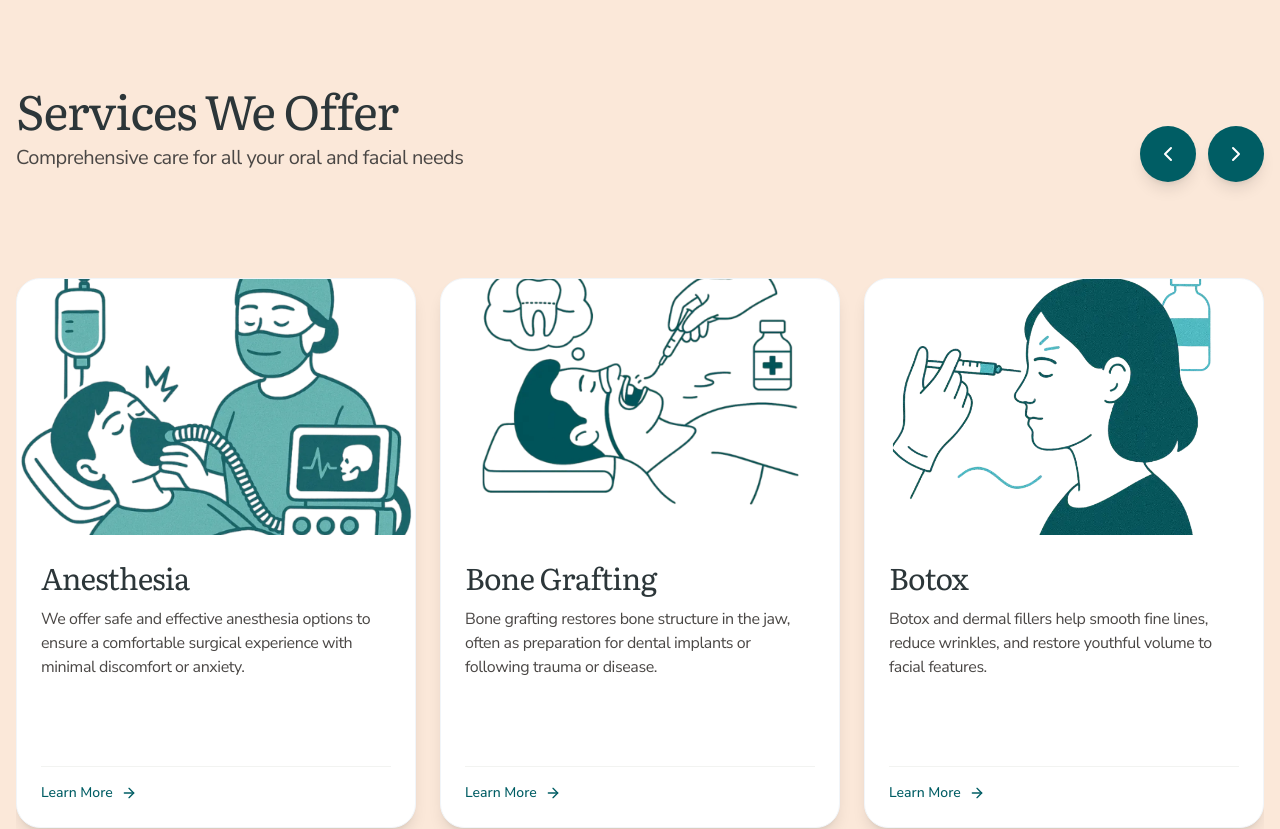
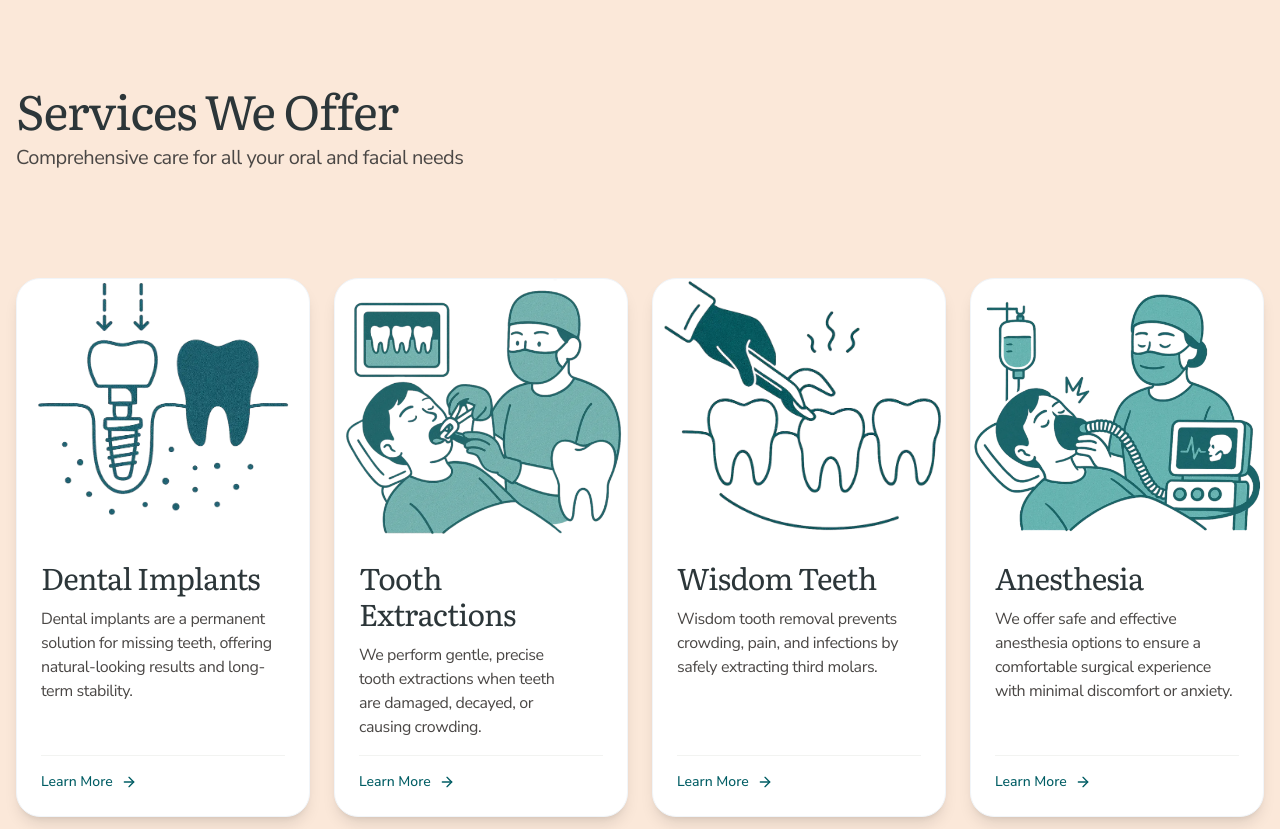
Before and after one commit to glulu4/joey-fsc, a Next.js app: page / in a window 1280 px wide. Shown: the part 2680-3509 px from the top of the page. Built offline with nearby package versions, Linux system fonts and the light colour scheme; no server answers.

Commit message:
grid on desktop

```diff
--- a/src/components/landing/HorzontilSlider.tsx
+++ b/src/components/landing/HorzontilSlider.tsx
@@ -7,6 +7,27 @@ import BodyText from "../ui/BodyText";
 import {serviceHrefMap} from "@/lib/service-href-map";
 
 export const services = [
+    {
+        name: "Dental Implants",
+        img: "/images/services/implant/implants.webp",
+        slug: "dental-implants",
+        href: serviceHrefMap["dental-implants"],
+        description: "Dental implants are a permanent solution for missing teeth, offering natural-looking results and long-term stability.",
+    },
+    {
+        name: "Tooth Extractions",
+        img: "/images/services/tooth-extract/tooth-extract.webp",
+        slug: "extractions",
+        href: serviceHrefMap["tooth-extractions"],
+        description: "We perform gentle, precise tooth extractions when teeth are damaged, decayed, or causing crowding.",
+    },
+    {
+        name: "Wisdom Teeth",
+        img: "/images/services/wisdom/wisdom-tooth.webp",
+        slug: "wisdom-teeth-removal",
+        href: serviceHrefMap["wisdom-teeth-removal"],
+        description: "Wisdom tooth removal prevents crowding, pain, and infections by safely extracting third molars.",
+    },
     {
         name: "Anesthesia",
         img: "/images/services/anesthesia/anesthesia.webp",
@@ -43,13 +64,6 @@ export const services = [
         description: "Genioplasty enhances the chin's shape and projection to create facial balance and improve appearance or function.",
     },
     {
-        name: "Dental Implants",
-        img: "/images/services/implant/implants.webp",
-        slug: "dental-implants",
-        href: serviceHrefMap["dental-implants"],
-        description: "Dental implants are a permanent solution for missing teeth, offering natural-looking results and long-term stability.",
-    },
-    {
         name: "Oral Pathology",
         img: "/images/services/oral-pathology/oral-pathology.webp",
         slug: "oral-pathology",
@@ -76,20 +90,6 @@ export const services = [
         slug: "tmj-disorder",
         href: serviceHrefMap["tmj-disorder"],
         description: "TMJ treatment relieves jaw pain, stiffness, and clicking caused by temporomandibular joint disorders.",
-    },
-    {
-        name: "Tooth Extractions",
-        img: "/images/services/tooth-extract/tooth-extract.webp",
-        slug: "extractions",
-        href: serviceHrefMap["tooth-extractions"],
-        description: "We perform gentle, precise tooth extractions when teeth are damaged, decayed, or causing crowding.",
-    },
-    {
-        name: "Wisdom Teeth",
-        img: "/images/services/wisdom/wisdom-tooth.webp",
-        slug: "wisdom-teeth-removal",
-        href: serviceHrefMap["wisdom-teeth-removal"],
-        description: "Wisdom tooth removal prevents crowding, pain, and infections by safely extracting third molars.",
     },
 ];
 
@@ -133,7 +133,7 @@ export default function HorizontalSlider() {
                         Comprehensive care for all your oral and facial needs
                     </BodyText>
                 </div>
-                <div className="items-center gap-3 hidden sm:flex">
+                <div className="items-center gap-3 hidden sm:flex md:hidden">
                     <button
                         onClick={() => handleScroll(-itemWidth)}
                         className="w-12 h-12 md:w-14 md:h-14 rounded-full bg-primary-teal hover:bg-primaryCyan flex items-center justify-center shadow-lg transition-all duration-300 hover:shadow-xl hover:scale-105"
@@ -151,7 +151,7 @@ export default function HorizontalSlider() {
 
             <div
                 ref={containerRef}
-                className="w-full overflow-x-auto scroll-smooth snap-x snap-mandatory flex gap-6 py-6 scrollbar-hide"
+                className="w-full overflow-x-auto scroll-smooth snap-x snap-mandatory flex gap-6 py-6 scrollbar-hide md:overflow-visible md:grid md:grid-cols-2 lg:grid-cols-3 xl:grid-cols-4 md:max-w-7xl"
                 style={{
                     scrollbarWidth: 'none',
                     msOverflowStyle: 'none',
@@ -161,11 +161,11 @@ export default function HorizontalSlider() {
                     <a
                         href={item.href}
                         key={idx}
-                        className="group bg-white snap-center shrink-0 rounded-3xl shadow-lg transition-all duration-300 flex flex-col overflow-hidden border border-slate-100 hover:border-primary-teal hover:-translate-y-2 hover:scale-[1.02]"
-                        style={{
+                        className="group bg-white snap-center shrink-0 rounded-3xl shadow-lg transition-all duration-300 flex flex-col overflow-hidden border border-slate-100 hover:border-primary-teal hover:-translate-y-2 hover:scale-[1.02] md:shrink md:w-auto"
+                        style={isMobile ? {
                             width: `${itemWidth}px`,
                             height: `${itemHeight}px`,
-                        }}
+                        } : undefined}
                     >
                         {/* Image Section */}
                         <div className="relative h-64 overflow-hidden bg-bg">
```
